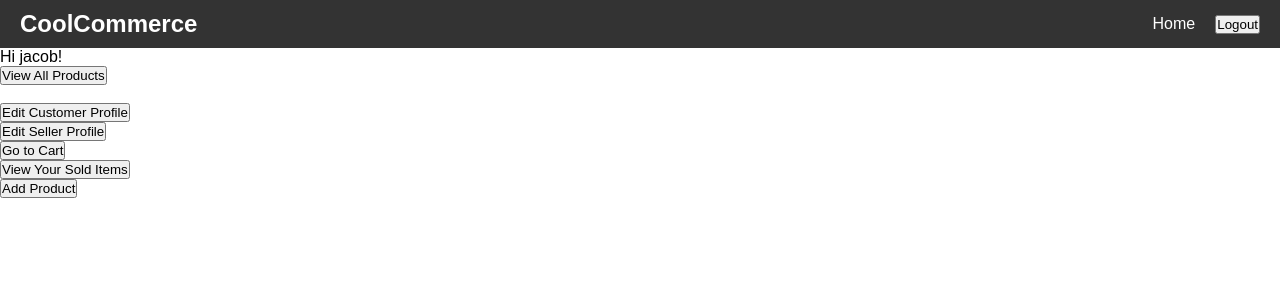
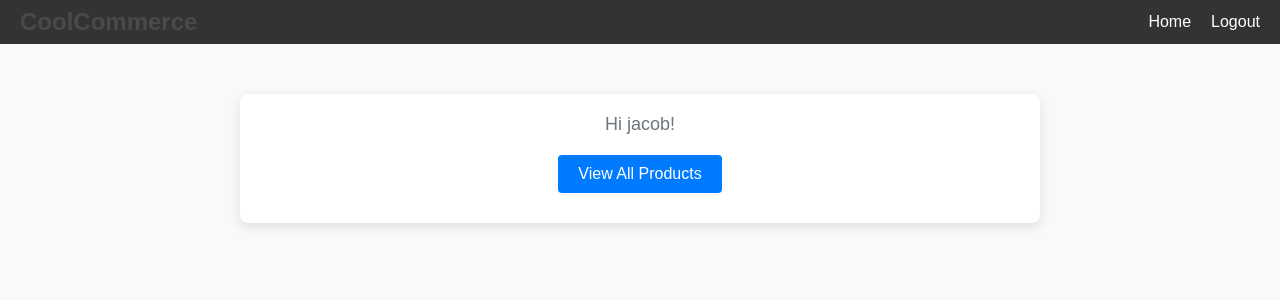
Before and after one commit to jacbroberts/IntroToSEGroup6, a Django app: page / in a window 1280 px wide. Shown: the top 300 px of the page. Run offline with Django 5.2, Linux system fonts and the light colour scheme; a user stored in the database is signed in; data comes from the database, SQL or seed files in the repository; both versions use the stored data as it was after the commit; parts of the project's set-up code (start-up, migrations or seed data) failed here and were passed over.

Commit message:
account type changes home page and css improvements

```diff
--- a/project/accounts/models.py
+++ b/project/accounts/models.py
@@ -6,6 +6,7 @@ class Customer(models.Model):
         settings.AUTH_USER_MODEL,
         on_delete=models.CASCADE,
     )
+    is_customer = models.BooleanField(default=False)
     street_address_1 = models.CharField(max_length=50, default="")
     street_address_2 = models.CharField(max_length=50, null=True)
     city = models.CharField(max_length=50, default="")
@@ -18,3 +19,4 @@ class Seller(models.Model):
         on_delete=models.CASCADE,
     )
     business_name = models.CharField(max_length=50, default="")
+    is_seller = models.BooleanField(default=False)
--- a/project/accounts/views.py
+++ b/project/accounts/views.py
@@ -50,7 +50,7 @@ def make_seller(request):
     if Seller.objects.filter(user = request.user).exists():
         return HttpResponseRedirect(reverse('accounts:seller_edit'))
     else:
-        s = Seller.objects.create(user=request.user, business_name="")
+        s = Seller.objects.create(user=request.user, business_name="", is_seller=True)
         return HttpResponseRedirect(reverse('accounts:seller_edit'))
 
 
@@ -59,7 +59,7 @@ def make_customer(request):
     if Customer.objects.filter(user=request.user).exists():
         return HttpResponseRedirect(reverse('accounts:customer_edit'))
     else:
-        c = Customer.objects.create(user=request.user, street_address_1="", street_address_2="", city="", state="", zip_code="")
+        c = Customer.objects.create(user=request.user, street_address_1="", street_address_2="", city="", state="", zip_code="", is_customer=True)
         return HttpResponseRedirect(reverse('accounts:customer_edit'))
 
 
--- a/project/ecommerce/urls.py
+++ b/project/ecommerce/urls.py
@@ -19,6 +19,7 @@ from django.urls import include, path
 from django.views.generic.base import TemplateView
 from django.conf.urls.static import static
 from django.conf import settings
+from store.views import index
 
 
 urlpatterns = [
@@ -26,5 +27,5 @@ urlpatterns = [
     path("accounts/", include("django.contrib.auth.urls")),
     path('admin/', admin.site.urls),
     path("store/",include("store.urls",namespace="store")),
-    path("", TemplateView.as_view(template_name="home.html"), name="home"),
+    path("", index, name="home"),
 ]+ static(settings.MEDIA_URL, document_root=settings.MEDIA_ROOT)
--- a/project/static/style.css
+++ b/project/static/style.css
@@ -16,7 +16,7 @@
   display: flex;
   justify-content: space-between;
   align-items: center;
-    padding: 10px 20px;
+  padding: 8px 20px;
 }
 
 .site-title {
@@ -28,16 +28,55 @@
   list-style: none;
   display: flex;
   gap: 20px;
+  align-items: center;
 }
 
-  .nav-links a {
+.nav-links li {
+  display: flex;
+  align-items: center;
+}
+
+/* Styling links and logout button */
+.nav-links a,
+.logout-button {
   color: white;
   text-decoration: none;
   font-size: 16px;
+  background: none;
+  border: none;
+  cursor: pointer;
+  padding: 0;
+  margin: 0;
+  font-family: inherit;
 }
 
+.logout-button {
+  color: white;
+  text-decoration: none;
+  font-size: 16px;
+  cursor: pointer;
+  padding: 0;
+  margin: 0;
+  background: none;
+  border: none;
+  font-family: inherit;
+  display: inline-flex; /* Ensures it aligns like an inline element */
+  align-items: center; /* Centers content within the button */
+  vertical-align: middle; /* Aligns it to the middle */
+  margin-top: -11px;
+}
+
+.logout-button:hover,
 .nav-links a:hover {
   color: #ddd;
+  text-decoration: underline;
+}
+
+form {
+  margin: 0;
+  padding: 0;
+  display: inline-flex;
+  align-items: center;
 }
 
 
@@ -118,3 +157,70 @@
 .add-to-cart-btn:hover {
   background-color: #555;
 }
+
+/* General Styles */
+body {
+  font-family: Arial, sans-serif;
+  background-color: #f8f9fa;
+  color: #333;
+  margin: 0;
+  padding: 0;
+}
+
+.container {
+  max-width: 800px;
+  margin: 50px auto;
+  padding: 20px;
+  background: #fff;
+  border-radius: 8px;
+  box-shadow: 0px 4px 12px rgba(0, 0, 0, 0.1);
+  text-align: center;
+}
+
+/* Headings */
+h1, h2 {
+  color: #4a4a4a;
+}
+
+/* Button Styles */
+button {
+  padding: 10px 20px;
+  margin: 10px;
+  font-size: 16px;
+  color: #fff;
+  background-color: #007bff;
+  border: none;
+  border-radius: 4px;
+  cursor: pointer;
+  transition: background-color 0.3s ease;
+}
+
+button:hover {
+  background-color: #0056b3;
+}
+
+button:focus {
+  outline: none;
+}
+
+/* Form Styles */
+form {
+  display: inline-block;
+  margin-top: 10px;
+}
+
+/* Links */
+a {
+  color: #007bff;
+  text-decoration: none;
+}
+
+a:hover {
+  text-decoration: underline;
+}
+
+/* Logged out message */
+p {
+  font-size: 18px;
+  color: #6c757d;
+}
--- a/project/store/views.py
+++ b/project/store/views.py
@@ -12,7 +12,23 @@ from django.urls import reverse
 
 # Create your views here.
 def index(request):
-    return HttpResponse("Hello, world. You're at the store index.")
+    user = request.user
+    user_type = "none"
+    if user.is_authenticated:
+
+        c = Customer.objects.filter(user=request.user).first()
+
+        s = Seller.objects.filter(user=request.user).first()
+        if c != None:
+            if c.is_customer == True:
+                user_type = "customer"
+        if s != None:
+            if s.is_seller == True:
+                user_type = "seller"
+
+    else:
+        user = None
+    return render(request, 'home.html',{'user':user,'user_type':user_type})
 
 
 @login_required
--- a/project/templates/base.html
+++ b/project/templates/base.html
@@ -5,7 +5,8 @@
   <meta charset="utf-8">
   <title>{% block title %}CoolCommerce{% endblock %}</title>
   {% load static %}
-  <link rel="stylesheet" href="{% static 'style.css' %}"> <!-- Link to the CSS file -->
+  <link rel="stylesheet" href="{% static 'style.css' %}">
+  <link rel="stylesheet" href="{% static 'home_styles.css' %}">
 </head>
 
 <body>
@@ -14,15 +15,17 @@
       <h1 class="site-title">CoolCommerce</h1>
       <ul class="nav-links">
         <li><a href="/">Home</a></li>
+
         {% if user.is_authenticated %}
-        <form action="{% url 'logout' %}" method="post">
-          {% csrf_token %}
-          <button type="submit">Logout</button>
-      </form>
+          <li>
+            <form action="{% url 'logout' %}" method="post" style="display: inline;">
+              {% csrf_token %}
+              <button type="submit" class="logout-button">Logout</button>
+            </form>
+          </li>
         {% else %}
-        <li><a href="/accounts/login">Login</a></li>
+          <li><a href="{% url 'login' %}">Login</a></li>
         {% endif %}
-
       </ul>
     </nav>
   </header>
--- a/project/templates/home.html
+++ b/project/templates/home.html
@@ -1,39 +1,35 @@
 {% extends "base.html" %}
+
+
 
 {% block title %}Home{% endblock %}
 
 {% block content %}
+<div class="container">
     {% if user.is_authenticated %}
-Hi {{ user.username }}!
-<br>
+        <p>Hi {{ user.username }}!</p>
         <form action="{% url 'store:product_search' %}" method="post">
             {% csrf_token %}
             <button type="submit">View All Products</button>
         </form>
-<br>
 
-<form action="{% url 'accounts:create_customer' %}" method="post">
-    {% csrf_token %}
-    <button type="submit">Edit Customer Profile</button>
-</form>
-<form action="{% url 'accounts:create_seller' %}" method="post">
-    {% csrf_token %}
-    <button type="submit">Edit Seller Profile</button>
-</form>
+        {% if user_type == "customer" %}
             <form action="{% url 'store:cart_view' %}" method="get">
                 <button type="submit">Go to Cart</button>
             </form>
+        {% endif %}
+
+        {% if user_type == "seller" %}
             <form action="{% url 'store:sold_products' %}" method="get">
                 <button type="submit">View Your Sold Items</button>
             </form>
             <form action="{% url 'store:add_product' %}" method="get">
                 <button type="submit">Add Product</button>
             </form>
-
-
+        {% endif %}
     {% else %}
         <p>You are not logged in</p>
-
         <a href="{% url 'accounts:signup' %}">Signup</a>
     {% endif %}
+</div>
 {% endblock %}
```
Also changed, not shown: project/static/home_style.css (added, +66 -0 lines), project/accounts/migrations/0002_customer_is_customer_seller_is_seller.py (added), project/db.sqlite3, project/store/migrations/0006_merge_0005_product_image_0005_solditems_shipped.py (added), project/store/migrations/0007_remove_solditems_shipped.py (added), 1 other file. Lines whose indentation alone changed are shown as unchanged.
